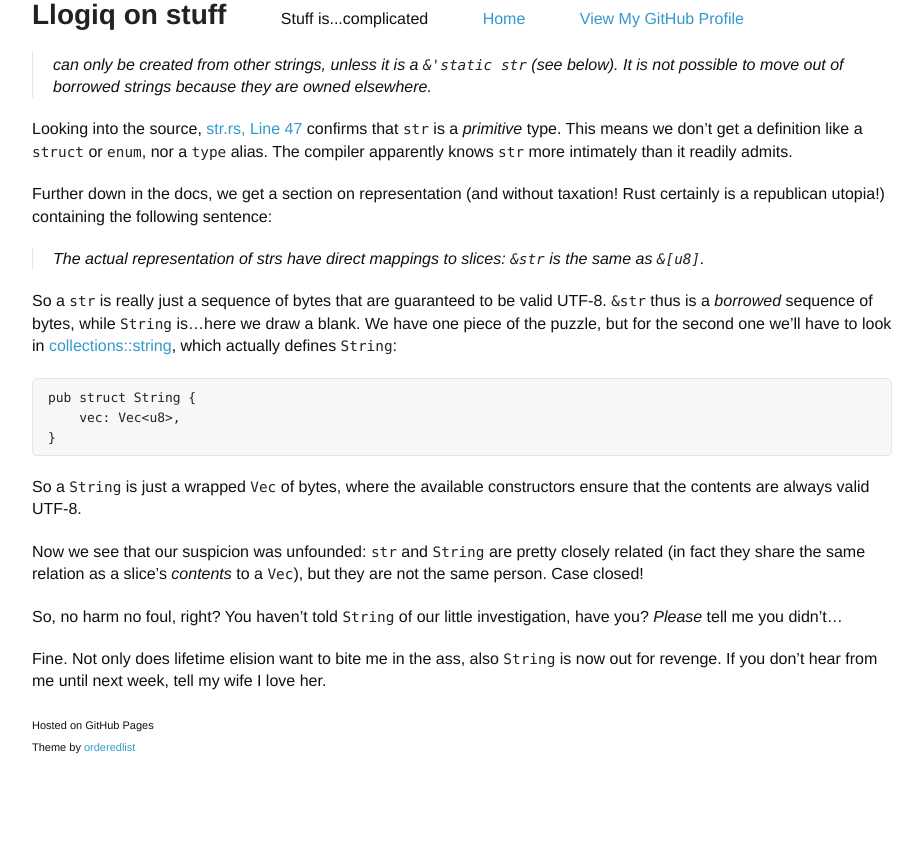
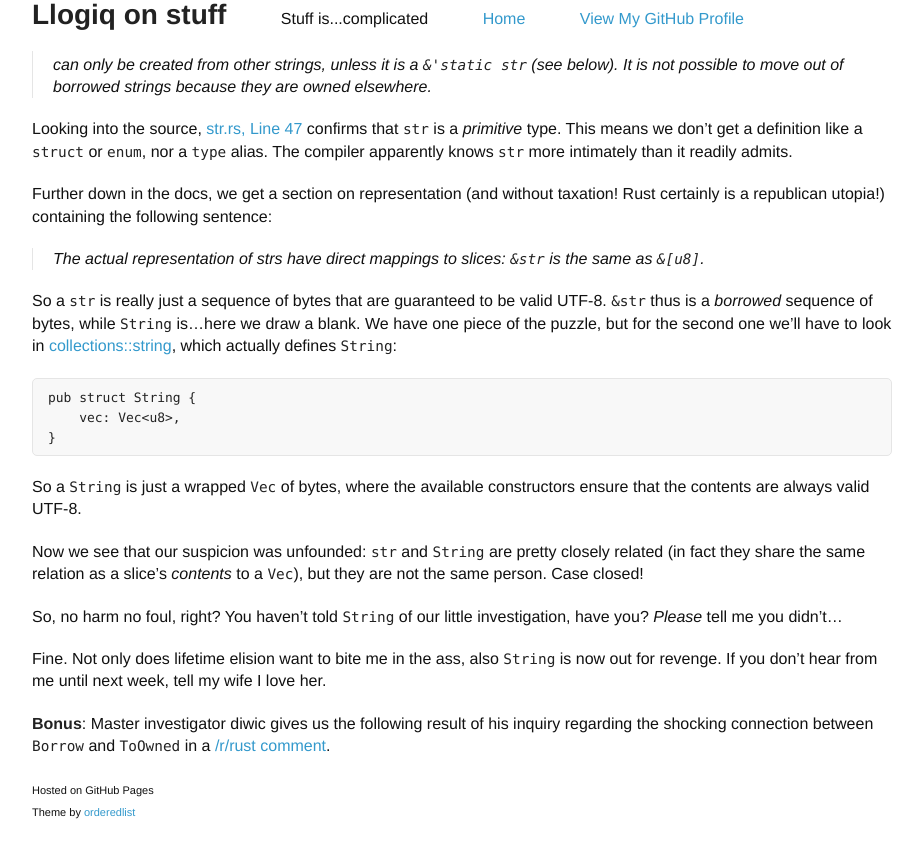
Before and after one commit to llogiq/llogiq.github.io, a Jekyll site: the page built from _posts/2015-07-10-cow-redux.md, in a window 1280 px wide and 900 px high, scrolled down 1860 px. Shown: the top 858 px of the window, without its empty margins (178-1101 px from the left). Built offline with Jekyll 4.4.1, drawn with Linux system fonts in a browser that asks for light colours; before the commit the page ends 2696 px from its top, so only the background shows below that.

Commit message:
Added link to diwic's comment

```diff
--- a/_posts/2015-07-10-cow-redux.md
+++ b/_posts/2015-07-10-cow-redux.md
@@ -147,3 +147,8 @@ investigation, have you? *Please* tell me you didn't...
 Fine. Not only does lifetime elision want to bite me in the ass, also
 `String` is now out for revenge. If you don't hear from me until next
 week, tell my wife I love her.
+
+**Bonus**: Master investigator diwic gives us the following result of his
+inquiry regarding the shocking connection between `Borrow` and
+`ToOwned` in a
+[/r/rust comment](https://www.reddit.com/r/rust/comments/3ct5yx/blog_holy_stdborrowcow_redux/cszgcil).
```
